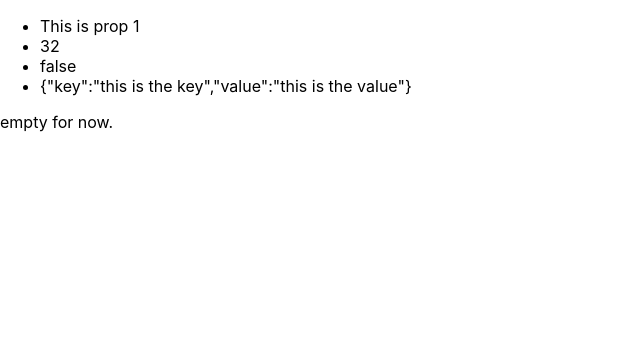
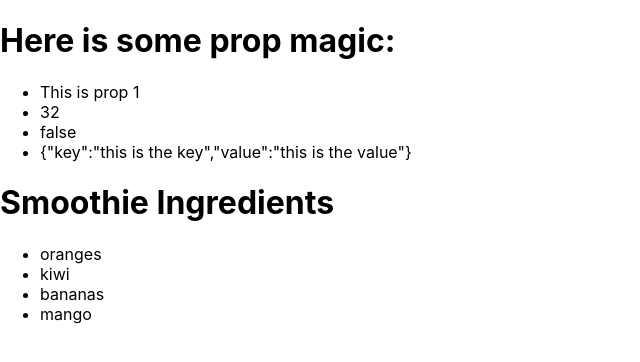
Before and after one commit to teresacho135/questions-1, a React (Create React App) app: page / in a window 1280 px wide. Shown: the top 362 px of the page, without its empty margins (0-640 px from the left). Built offline with nearby package versions, Linux system fonts and the light colour scheme.

Commit message:
adds some headers to separate lists for readability

```diff
--- a/src/components/stateless-component2.js
+++ b/src/components/stateless-component2.js
@@ -1,7 +1,14 @@
 import React from 'react';
 
-export default function StatelessComponent2() {
+export default function StatelessComponent2(props) {
     return (
-        <div>empty for now.</div>
+        <div>
+            <h1>Smoothie Ingredients</h1>
+                <ul>
+                    {
+                        props.items.map(item => <li>{ item }</li>)
+                    }
+                </ul>
+        </div>
     )
 }
--- a/src/components/stateless-components.js
+++ b/src/components/stateless-components.js
@@ -2,11 +2,14 @@ import React from 'react'
 
 export default function StatelessComponent(props) {
     return (
+        <div>
+            <h1>Here is some prop magic:</h1>
                 <ul>
                     <li>{ props.props_1 }</li>
                     <li>{ props.props_2 }</li>
                     <li>{ props.props_3 }</li>
                     <li>{ JSON.stringify(props.props_4) }</li>
                 </ul>
+        </div>
     )
 }
```
Lines whose indentation alone changed are shown as unchanged.
